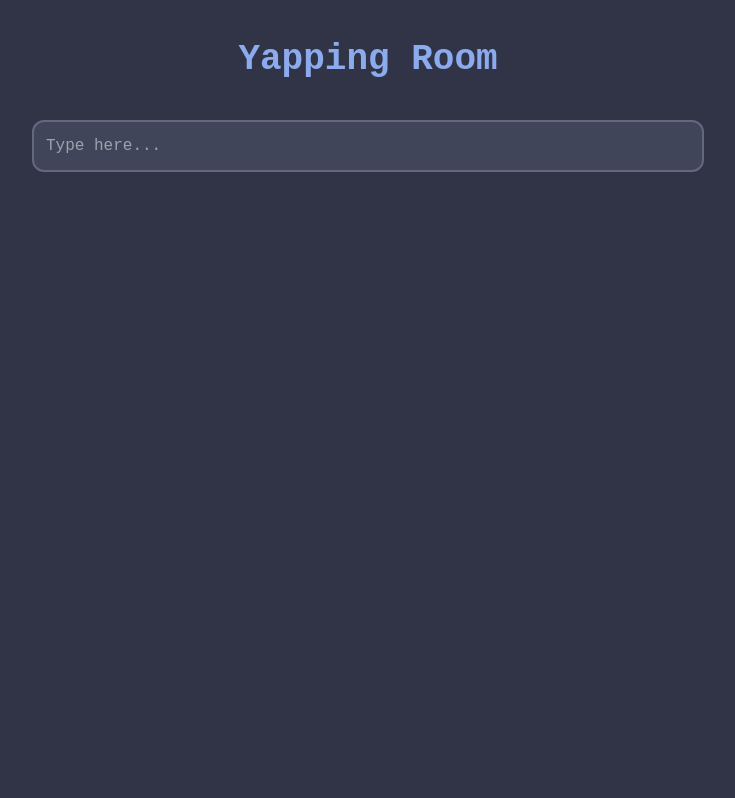
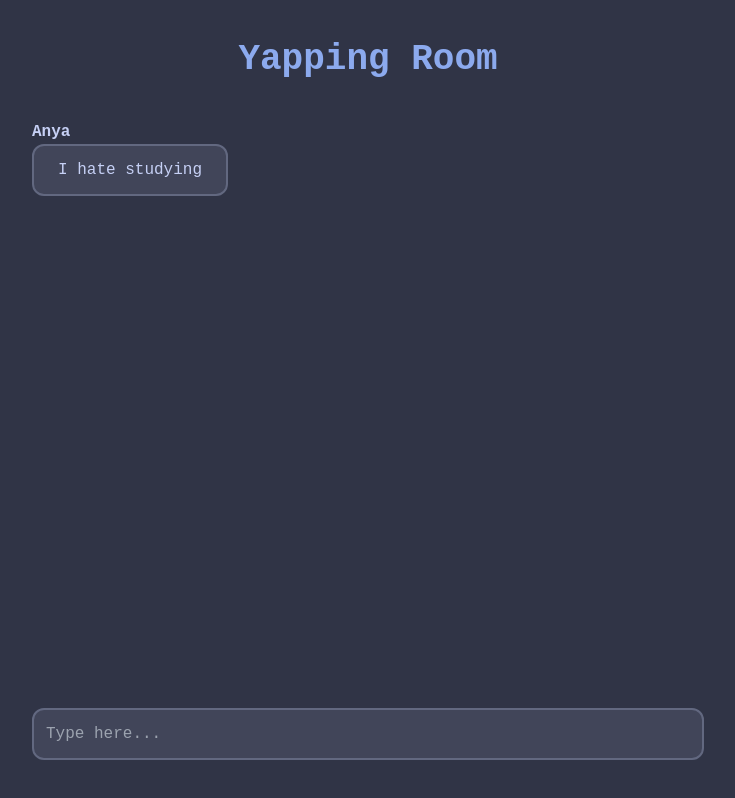
Before and after one commit to leanghok120/yappingroom, a SvelteKit app: page / in a window 1280 px wide. Shown: the whole page, without its empty margins (272-1007 px from the left). Built offline with nearby package versions, Linux system fonts and the light colour scheme.

Commit message:
finish basic style

```diff
--- a/src/routes/+page.svelte
+++ b/src/routes/+page.svelte
@@ -1,6 +1,16 @@
-<main class="mx-auto max-w-2xl">
+<main class="mx-auto flex min-h-screen max-w-2xl flex-col">
 	<h1 class="p-10 text-center text-4xl font-black text-[#8CAAEE]">Yapping Room</h1>
-	<form>
+
+	<div class="flex-1 space-y-5">
+		<div>
+			<h2 class="font-bold">Anya</h2>
+			<div class="w-fit rounded-xl border-2 border-[#626880] bg-[#414559] px-6 py-3 text-center">
+				<p>I hate studying</p>
+			</div>
+		</div>
+	</div>
+
+	<form class="py-10">
 		<input
 			type="text"
 			placeholder="Type here..."
```
